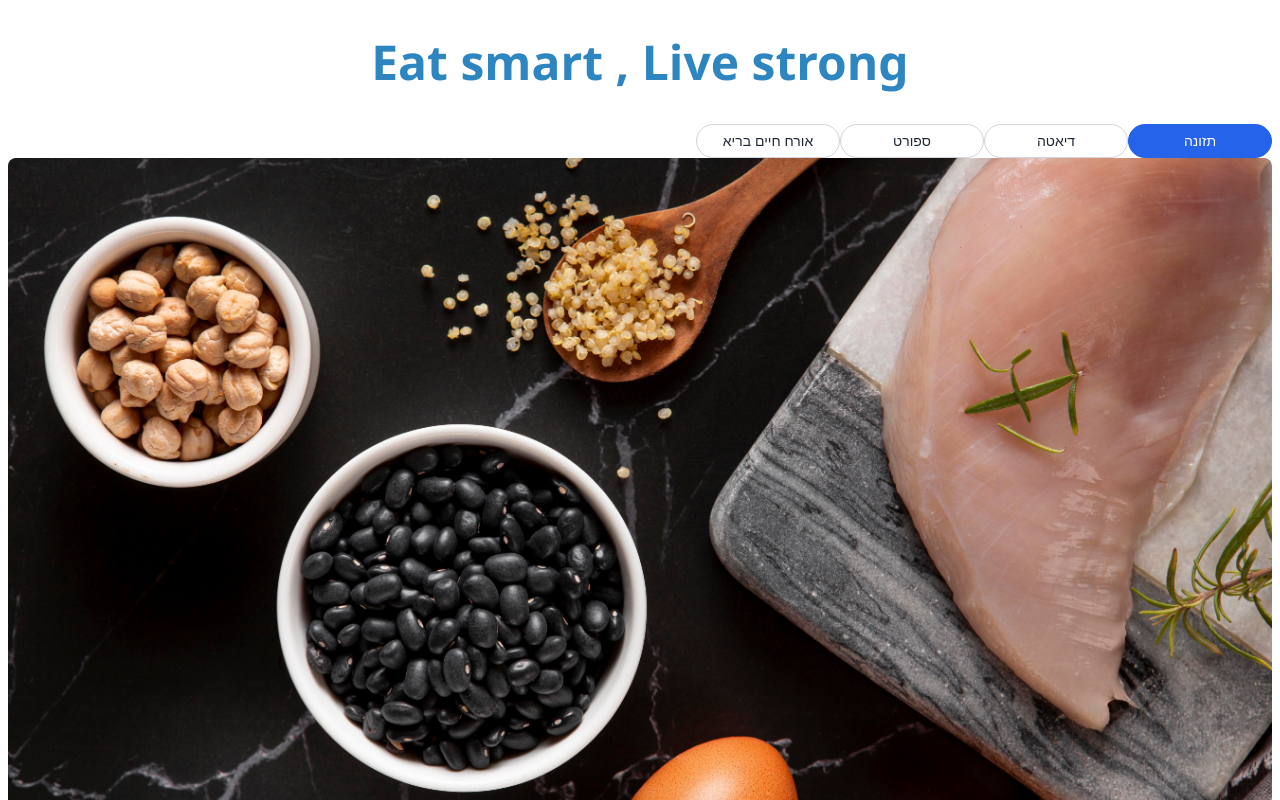
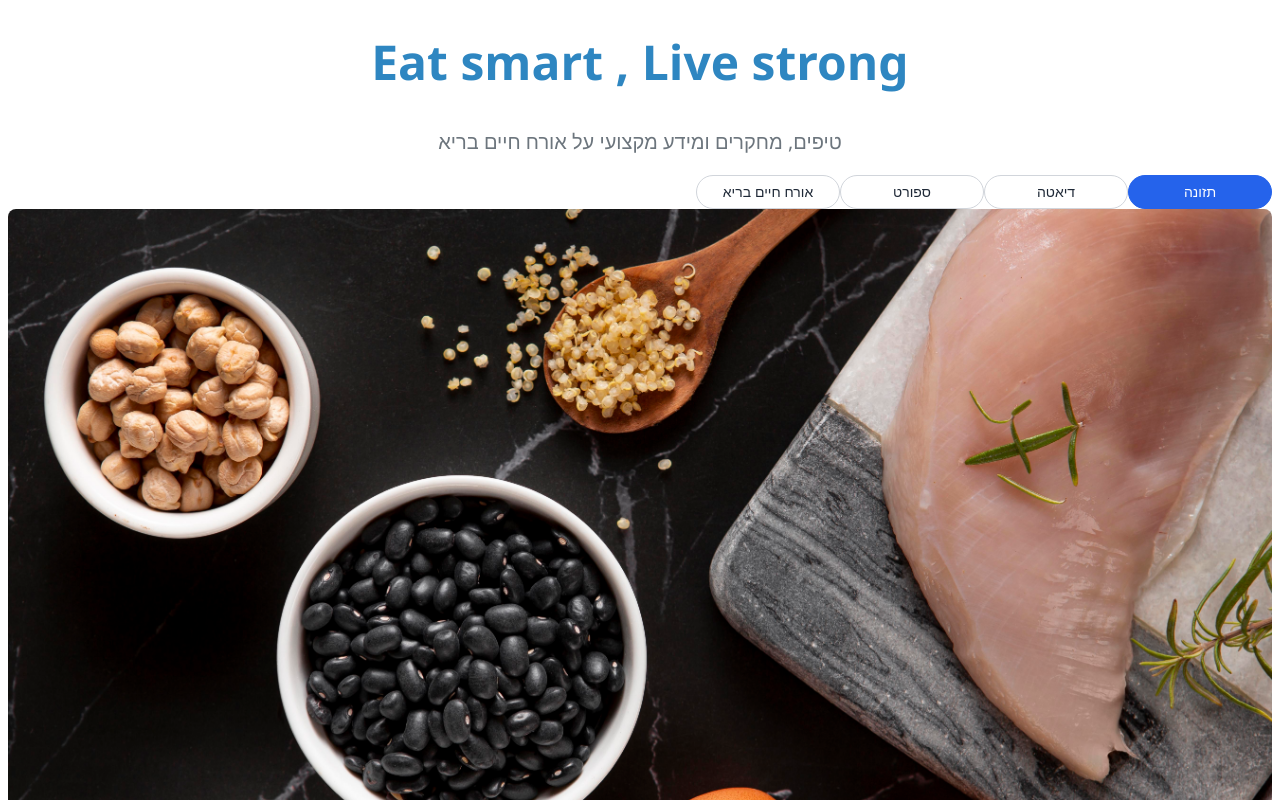
Before and after one commit to ronental75/nutrition-community, a React (Create React App) app: page / in a window 1280 px wide. Shown: the top 800 px of the page. Built offline with nearby package versions, Linux system fonts and the light colour scheme.

Commit message:
Updated homepage to use Notion post links

```diff
--- a/src/App.js
+++ b/src/App.js
@@ -102,8 +102,13 @@ function LandingPage({ lang }) {
     >
       <header className="flex flex-col sm:flex-row justify-between items-center mb-6">
       <h1 className="page-title">
-  {isHebrew ? 'Eat smart , Live strong' : 'Nutrition Community Content'}
-</h1>
+        {isHebrew ? 'Eat smart , Live strong' : 'Nutrition Community Content'}
+      </h1>
+      <p className="page-subtitle">
+        {isHebrew
+          ? 'טיפים, מחקרים ומידע מקצועי על אורח חיים בריא'
+          : 'Tips, research, and professional info about healthy living'}
+      </p>
         {/* Language selection links can be added here if needed */}
       </header>
 
--- a/src/styles.css
+++ b/src/styles.css
@@ -44,3 +44,11 @@ body {
     text-overflow: ellipsis; /* Add ellipsis if it overflows */
     max-width: 100%;
   }
+  .page-subtitle {
+    font-size: clamp(1rem, 2.5vw, 1.25rem);
+    color: #6c757d; /* Subtle grey */
+    text-align: center;
+    margin-top: 0.5rem;
+    margin-bottom: 1rem;
+    font-weight: 400;
+  }
```
